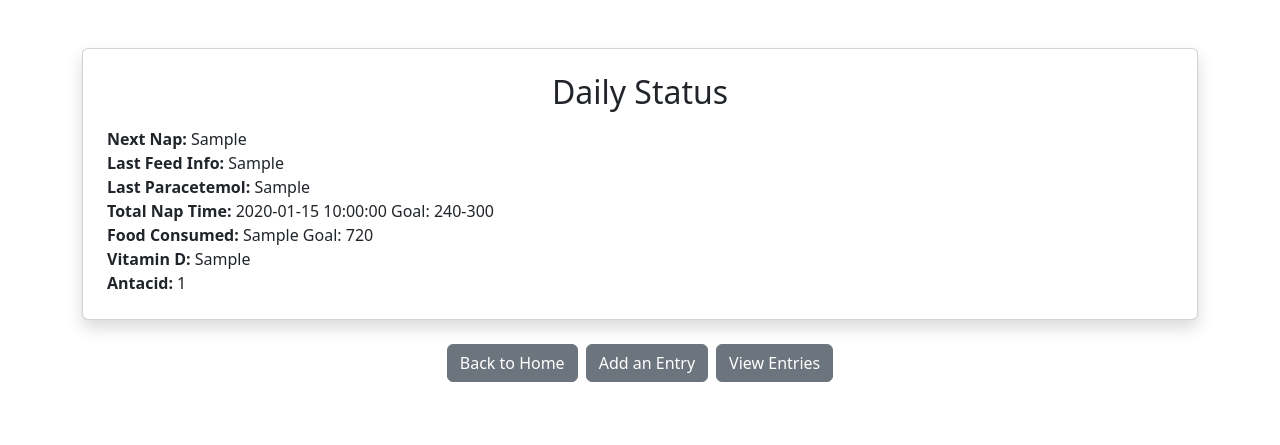
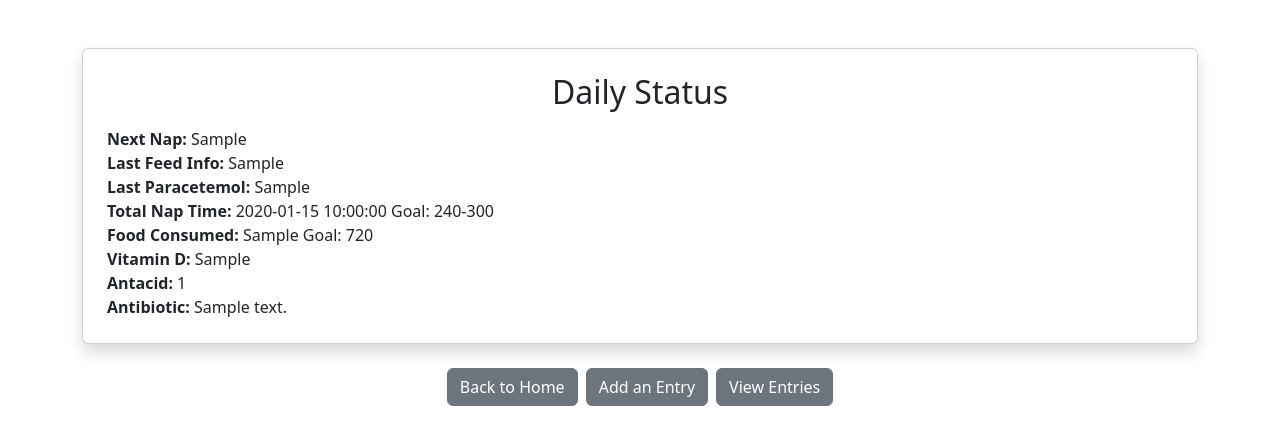
Before and after one commit to bobwoodcock/nurture-iq, a Flask app: template templates/analytics/daily_status.html in a window 1280 px wide. Shown: the top 445 px of the page. Run offline with Flask 3, Linux system fonts and the light colour scheme; the template is opened without the code that fills it: most values are stand-ins (such as "Sample title", 1, 10 or a date in 2020).

Commit message:
Added antibiotics to daily status

```diff
--- a/daily_status.py
+++ b/daily_status.py
@@ -87,7 +87,8 @@ class DailyStatusAnalyzer:
             "food_consumed": self.get_total(["Boob", "Pumped", "Formula"], "quantity"),
             "food_consumption_goal": "720",
             "vit_d": self.get_total(["Vitamin D"], "quantity"),
-            "antacid":  self.get_total(["Antacid"], "quantity")
+            "antacid":  self.get_total(["Antacid"], "quantity"),
+            "antibiotic":  self.get_total(["Antibiotic"], "quantity")
         }
         return daily_summary_data
 
--- a/templates/analytics/daily_status.html
+++ b/templates/analytics/daily_status.html
@@ -18,6 +18,7 @@
         <div class="metric"><strong>Food Consumed:</strong> {{ data.food_consumed }} Goal: 720</div>
         <div class="metric"><strong>Vitamin D:</strong> {{ data.vit_d }}</div>
         <div class="metric"><strong>Antacid:</strong> {{ data.antacid }}</div>
+        <div class="metric"><strong>Antibiotic:</strong> {{ data.antibiotic }}</div>
     </div>
 
     <!-- Buttons at the bottom -->
```
